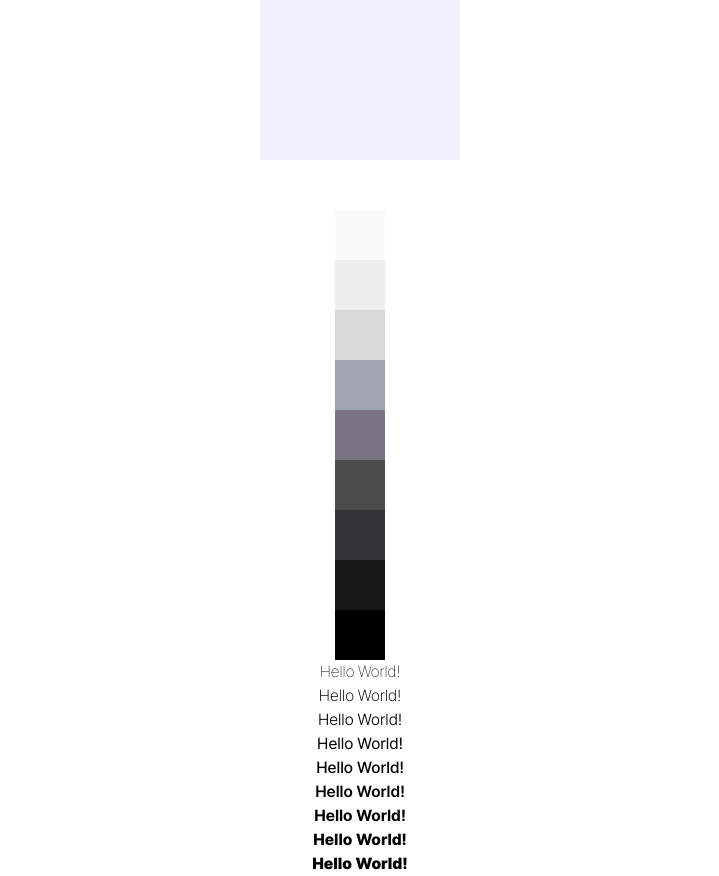
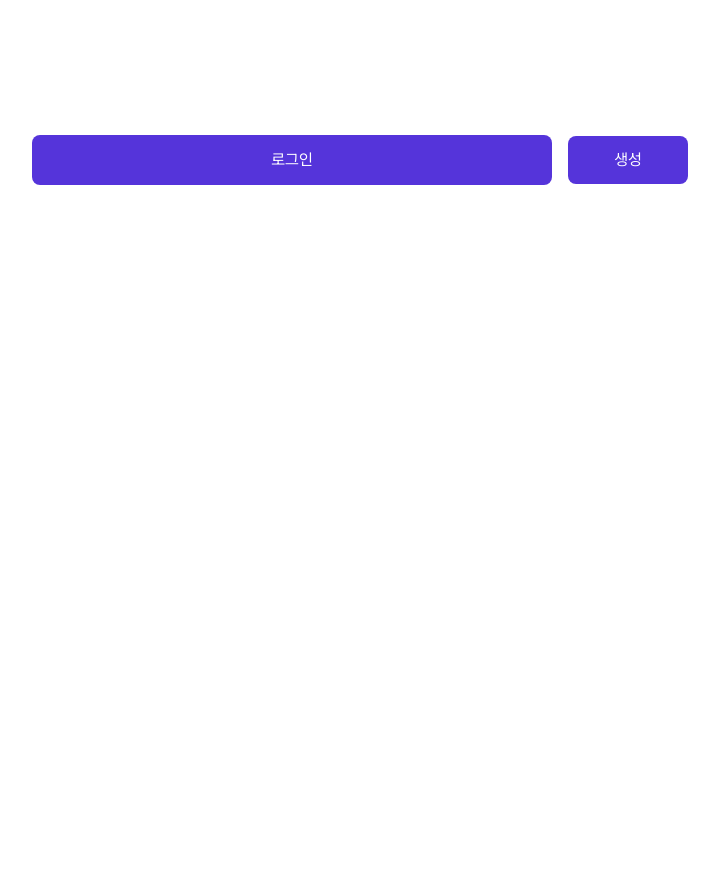
Before and after one commit to Sprint-Part3-14Team/14team-project, a Next.js app: page / in a window 1280 px wide. Shown: the part 240-1116 px from the top of the page, without its empty margins (280-999 px from the left). After the commit the page ends 800 px from the top, so only its background shows below. Built offline with nearby package versions, Linux system fonts and the light colour scheme.

Commit message:
✨feat: #9 공용 버튼 컴포넌트 생성  (#20)
* 💄 design: 공통 컴포넌트 스타일 설정

* ✅ test:테스트 코드 수정

* ✅ test:테스트 코드 수정

```diff
--- /dev/null
+++ b/app/components/Buttons.tsx
@@ -0,0 +1,53 @@
+'use client';
+
+import React, { ReactNode } from 'react';
+
+interface ButtonProps {
+  variant:
+    | 'loginSignup'
+    | 'dashboardFirst'
+    | 'dashboardSecond'
+    | 'dashboardThird'
+    | 'dashboardDelete'
+    | 'landingLogin'
+    | 'inviteModal';
+  children: ReactNode;
+  onClick?: () => void;
+  className?: string;
+}
+
+export default function Buttons({
+  variant,
+  children,
+  className,
+  onClick,
+}: ButtonProps) {
+  const baseClasses = 'inline-flex items-center justify-center rounded-lg';
+
+  const sizeClasses = {
+    loginSignup: 'w-[351px] h-[50px] md:w-[520px] md:h-[50px]',
+    dashboardFirst: 'w-[138px] h-[42px] md:w-[120px] md:h-[48px]',
+    dashboardSecond: 'w-[84px] h-[28px] md:h-[32px]',
+    dashboardThird: 'w-[52px] h-[28px] md:w-[84px] md:h-[32px]',
+    dashboardDelete: 'w-[284px] h-[52px] md:w-[320px] md:h-[62px]',
+    landingLogin: 'w-[235px] h-[42px] md:w-[280px] md:h-[50px]',
+    inviteModal: 'w-[120px] h-[48px]',
+  };
+
+  // TODO - 아이콘 버튼 추가 예정
+
+  return (
+    <button
+      type="button"
+      className={`${baseClasses} ${sizeClasses[variant]} ${className}`}
+      onClick={onClick}
+    >
+      {children}
+    </button>
+  );
+}
+
+Buttons.defaultProps = {
+  onClick: () => {},
+  className: '',
+};
--- a/app/page.tsx
+++ b/app/page.tsx
@@ -1,32 +1,36 @@
+'use client';
+
+import React from 'react';
+
+import Buttons from './components/Buttons';
+
+const handleSignUpClick = () => {
+  console.log('TEST 1');
+};
+
+const handleDashboardClick = () => {
+  console.log('TEST 2');
+};
+
 export default function Home() {
   return (
-    // NOTE - 테스트 코드 입니다. 프로젝트 진행 시 편하게 삭제하셔도 됩니다.
-    <div className="flex flex-col items-center justify-center">
-      <div className="size-[200px] bg-violet-primary" />
-      <div className="size-[200px] bg-violet-secondary" />
-      <div className="flex flex-col items-center justify-center">
-        <div className="size-[50px] bg-white" />
-        <div className="size-[50px] bg-gray-100" />
-        <div className="size-[50px] bg-gray-200" />
-        <div className="size-[50px] bg-gray-300" />
-        <div className="size-[50px] bg-gray-400" />
-        <div className="size-[50px] bg-gray-500" />
-        <div className="size-[50px] bg-gray-600" />
-        <div className="size-[50px] bg-gray-700" />
-        <div className="size-[50px] bg-gray-800" />
-        <div className="size-[50px] bg-black" />
-      </div>
-      <div className="flex flex-col items-center justify-center">
-        <h1 className="font-thin">Hello World!</h1>
-        <h1 className="font-extralight">Hello World!</h1>
-        <h1 className="font-light">Hello World!</h1>
-        <h1 className="font-normal">Hello World!</h1>
-        <h1 className="font-medium">Hello World!</h1>
-        <h1 className="font-semibold">Hello World!</h1>
-        <h1 className="font-bold">Hello World!</h1>
-        <h1 className="font-extrabold">Hello World!</h1>
-        <h1 className="font-black">Hello World!</h1>
-      </div>
+    // NOTE - 테스트 코드
+    <div className="flex h-screen items-center justify-center">
+      <Buttons
+        variant="loginSignup"
+        className="mr-4 bg-violet-primary text-white"
+        onClick={handleSignUpClick}
+      >
+        로그인
+      </Buttons>
+
+      <Buttons
+        variant="dashboardFirst"
+        className="bg-violet-primary text-white"
+        onClick={handleDashboardClick}
+      >
+        생성
+      </Buttons>
     </div>
   );
 }
```
